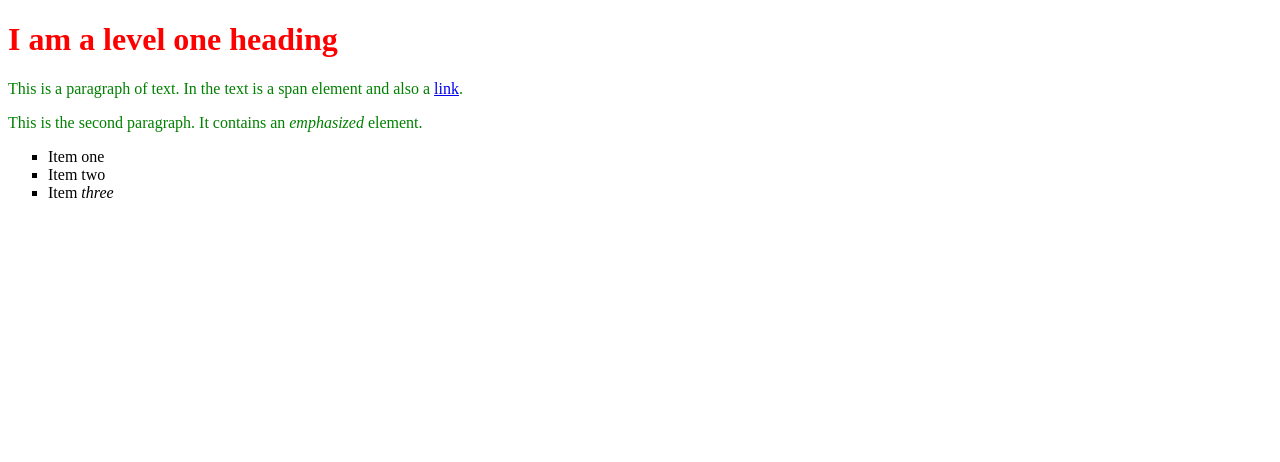
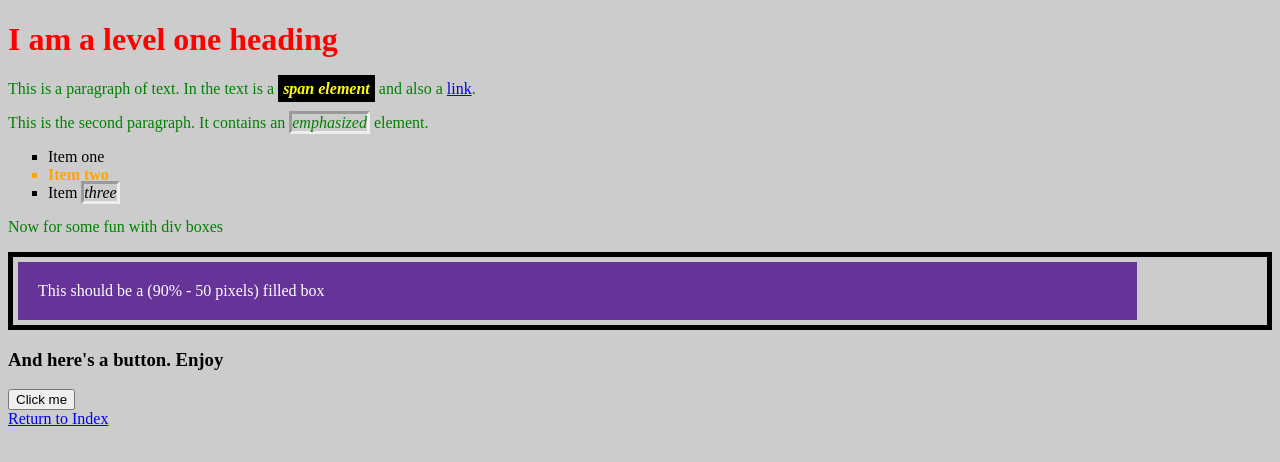
Before and after one commit to Ajd760/webdev1, a plain HTML site: page testpage.html in a window 1280 px wide. Drawn offline with Linux system fonts and the light colour scheme.

Commit message:
started messing with js

```diff
--- /dev/null
+++ b/scripts/testscript.js
@@ -0,0 +1,13 @@
+function createParagraph()
+{
+    let para = document.createElement('p');
+    para.textContent = 'You clicked it! Hooray!';
+    document.body.appendChild(para);
+}
+
+const buttons = document.querySelectorAll('button');
+
+for(let i = 0; i < buttons.length; i++)
+{
+    buttons[i].addEventListener('click', createParagraph);
+}
--- a/styles/styles.css
+++ b/styles/styles.css
@@ -60,4 +60,8 @@
 
         li {
             list-style-type: square;
-        }
+		}
+
+		a:hover {
+			text-decoration: none;
+		}
--- a/styles/styles_test.css
+++ b/styles/styles_test.css
@@ -11,3 +11,49 @@ p {
 li {
     list-style-type: square;
 }
+
+.special {
+    color: orange;
+    font-weight: bold;
+}
+
+span.special {
+    font-style: oblique;
+    color: orchid;
+}
+
+body h1 + p .special {
+    color: yellow;
+    background-color: black;
+    padding: 5px;
+}
+
+em {
+    border: inset;
+}
+
+.boxborder {
+    border: 5px solid black;
+    /*transform: rotate(-5deg);*/
+}
+
+.box1 {
+    margin: 5px;
+    padding: 20px;
+    width: calc(90% - 50px);
+    background-color: rebeccapurple;
+    color: white;
+
+}
+
+
+body {
+    background-color: pink;
+  }
+
+  /* if the window is at least 30em wide, display grey background */
+  @media (min-width: 30em) {
+    body {
+      background-color: #ccc;
+    }
+  }
--- a/testpage.html
+++ b/testpage.html
@@ -4,22 +4,34 @@
     <meta charset="utf-8">
     <link rel="stylesheet" href="styles/styles_test.css">
     <title>Getting started with CSS</title>
+    <script src="scripts/testscript.js" defer></script>
 </head>
 
 <body>
 
     <h1>I am a level one heading</h1>
 
-    <p>This is a paragraph of text. In the text is a <span>span element</span>
+    <p>This is a paragraph of text. In the text is a <span class="special">span element</span>
 and also a <a href="http://example.com">link</a>.</p>
 
     <p>This is the second paragraph. It contains an <em>emphasized</em> element.</p>
 
     <ul>
         <li>Item one</li>
-        <li>Item two</li>
+        <li class="special">Item two</li>
         <li>Item <em>three</em></li>
     </ul>
+
+
+    <p>Now for some fun with div boxes</p>
+    <div class="boxborder"><div class="box1">This should be a (90% - 50 pixels) filled box</div></div>
+
+    <h3>And here's a button. Enjoy</h3>
+    <button>Click me</button>
+
+<footer>
+    <a href="index.html">Return to Index</a>
+</footer>
 
 </body>
 
```
Also changed, not shown: murkfallow_prison.html (+2 -6 lines).
